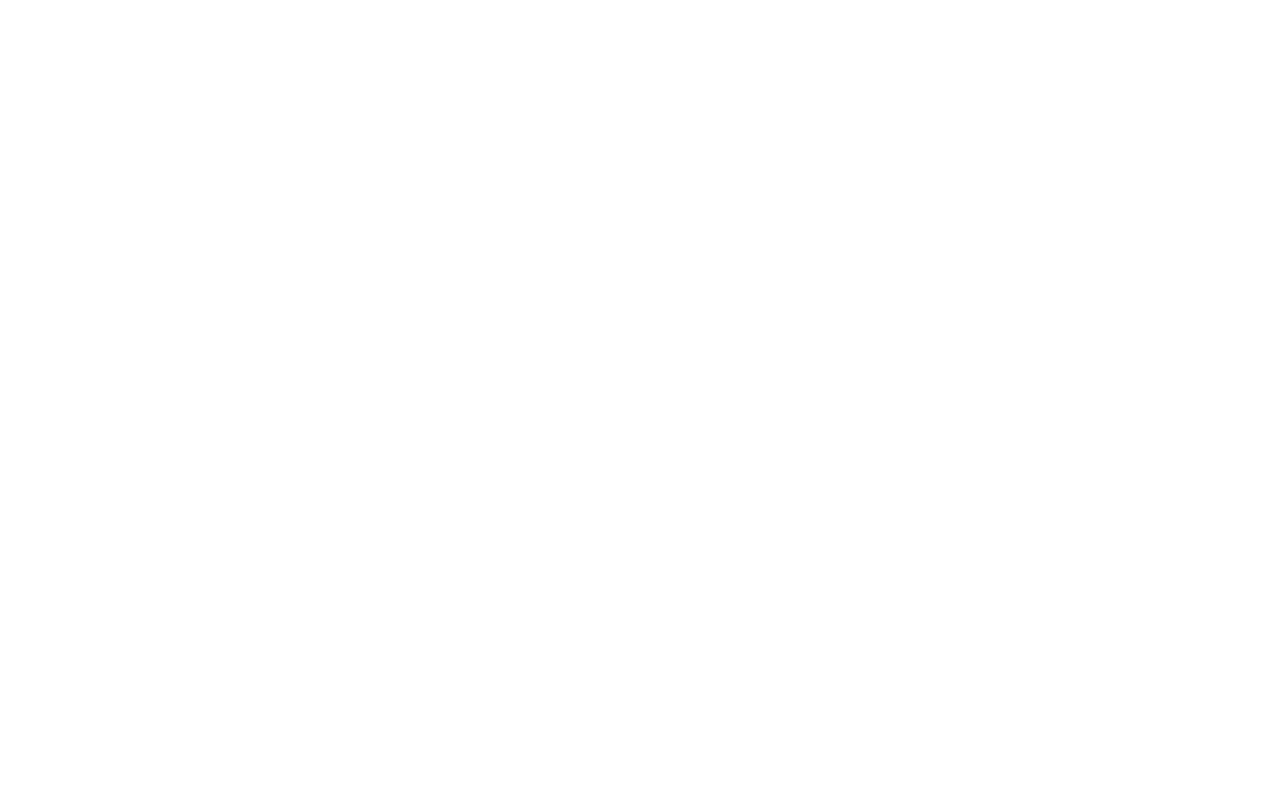
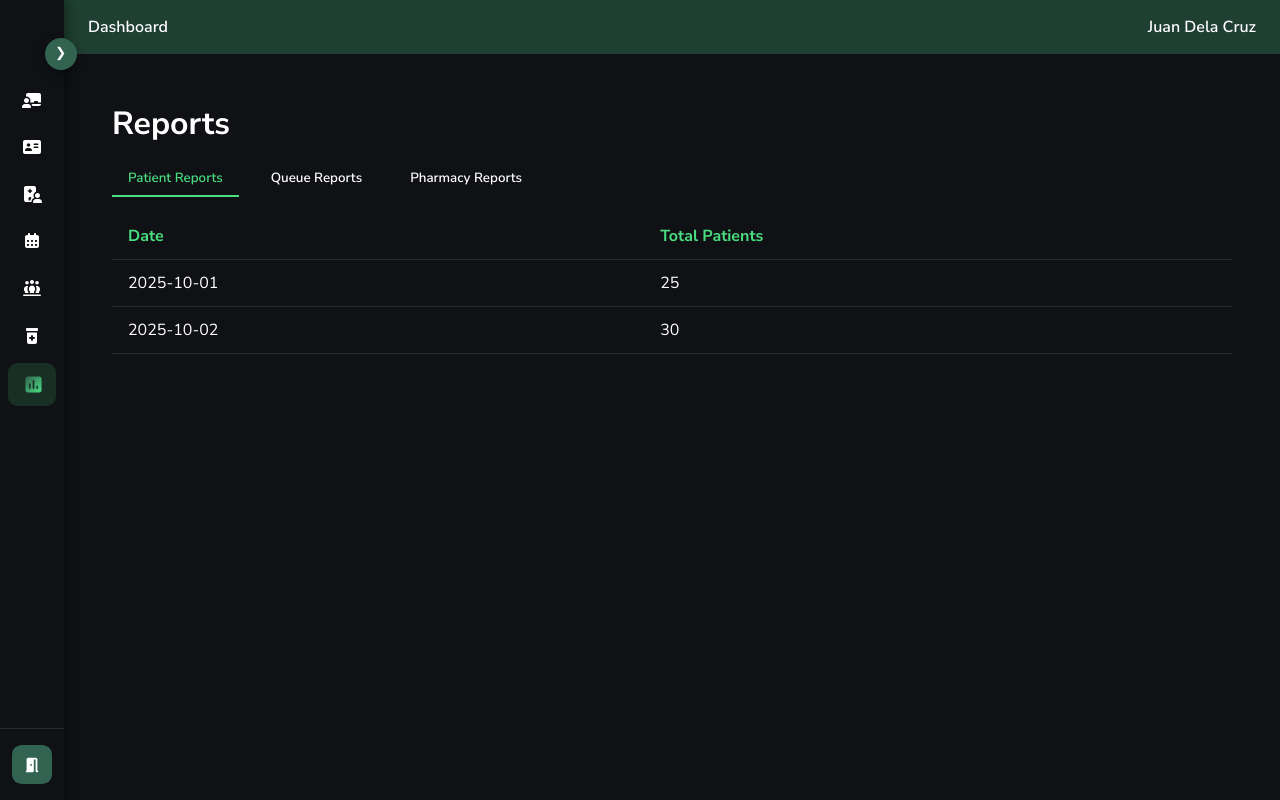
Before and after one commit to AspiringSaint/rhcms-1, a React (Vite) app: page /admin/reports in a window 1280 px wide. Built offline with nearby package versions, Linux system fonts and the light colour scheme.

Commit message:
added the initial ui for reports

```diff
--- a/src/App.jsx
+++ b/src/App.jsx
@@ -24,6 +24,7 @@
 
 import QueuePage from './components/queues/QueuePage';
 import PharmacyPage from './components/pharmacy/PharmacyPage';
+import ReportsPage from './components/reports/ReportPage';
 
 const App = () => {
   return (
@@ -57,6 +58,7 @@
 
           <Route path='queues' element={<QueuePage />} />
           <Route path='pharmacy' element={<PharmacyPage />} />
+          <Route path='reports' element={<ReportsPage />}/>
         </Route>
 
       </Routes>
--- /dev/null
+++ b/src/components/reports/ReportPage.jsx
@@ -0,0 +1,102 @@
+import { useState } from "react";
+import '../../styles/components/reports/ReportPage.css'
+
+const dummyPatientReport = [
+    { date: "2025-10-01", totalPatients: 25 },
+    { date: "2025-10-02", totalPatients: 30 },
+];
+
+const dummyQueueReport = [
+    { specialty: "Internal Medicine", avgWaitTime: "15 min", priorityPatients: 5, totalSeen: 20 },
+    { specialty: "Pediatrics", avgWaitTime: "10 min", priorityPatients: 2, totalSeen: 12 },
+];
+
+const dummyPharmacyReport = [
+    { medicine: "Paracetamol 500mg", dispensed: 50, stockRemaining: 20 },
+    { medicine: "Iron 65mg", dispensed: 30, stockRemaining: 10 },
+];
+
+const ReportsPage = () => {
+    const [activeTab, setActiveTab] = useState("Patient Reports");
+
+    const tabNames = ["Patient Reports", "Queue Reports", "Pharmacy Reports"];
+
+    return (
+        <div className="reports-page">
+            <h1>Reports</h1>
+
+            {/* Tabs */}
+            <div className="reports-tabs">
+                {tabNames.map(tab => (
+                    <button
+                        key={tab}
+                        className={activeTab === tab ? "active" : ""}
+                        onClick={() => setActiveTab(tab)}
+                    >
+                        {tab}
+                    </button>
+                ))}
+            </div>
+
+            {/* Tab Contents */}
+            {activeTab === "Patient Reports" && (
+                <table className="reports-table">
+                    <thead>
+                        <tr>
+                            <th>Date</th><th>Total Patients</th>
+                        </tr>
+                    </thead>
+                    <tbody>
+                        {dummyPatientReport.map((r, index) => (
+                            <tr key={index}>
+                                <td>{r.date}</td>
+                                <td>{r.totalPatients}</td>
+                            </tr>
+                        ))}
+                    </tbody>
+                </table>
+            )}
+
+            {activeTab === "Queue Reports" && (
+                <table className="reports-table">
+                    <thead>
+                        <tr>
+                            <th>Specialty</th><th>Avg Wait Time</th><th>Priority Patients</th><th>Total Seen</th>
+                        </tr>
+                    </thead>
+                    <tbody>
+                        {dummyQueueReport.map((r, index) => (
+                            <tr key={index}>
+                                <td>{r.specialty}</td>
+                                <td>{r.avgWaitTime}</td>
+                                <td>{r.priorityPatients}</td>
+                                <td>{r.totalSeen}</td>
+                            </tr>
+                        ))}
+                    </tbody>
+                </table>
+            )}
+
+            {activeTab === "Pharmacy Reports" && (
+                <table className="reports-table">
+                    <thead>
+                        <tr>
+                            <th>Medicine</th><th>Dispensed</th><th>Stock Remaining</th>
+                        </tr>
+                    </thead>
+                    <tbody>
+                        {dummyPharmacyReport.map((r, index) => (
+                            <tr key={index}>
+                                <td>{r.medicine}</td>
+                                <td>{r.dispensed}</td>
+                                <td>{r.stockRemaining}</td>
+                            </tr>
+                        ))}
+                    </tbody>
+                </table>
+            )}
+        </div>
+    );
+};
+
+export default ReportsPage;
--- /dev/null
+++ b/src/styles/components/reports/ReportPage.css
@@ -0,0 +1,60 @@
+.reports-page {
+    padding: 1.5rem;
+    color: white;
+    font-family: 'Inter', sans-serif;
+    background-color: #0f1115;
+    min-height: 100%;
+    box-sizing: border-box;
+}
+
+.reports-page h1 {
+    margin-bottom: 1rem;
+}
+
+.reports-tabs {
+    display: flex;
+    gap: 1rem;
+    margin-bottom: 1rem;
+}
+
+.reports-tabs button {
+    padding: 0.5rem 1rem;
+    background: transparent;
+    border: none;
+    border-bottom: 2px solid transparent;
+    color: white;
+    cursor: pointer;
+    font-weight: 600;
+    transition: all 0.3s ease;
+}
+
+.reports-tabs button:hover {
+    border-bottom: 2px solid #4ade80;
+}
+
+.reports-tabs button.active {
+    border-bottom: 2px solid #4ade80;
+    color: #4ade80;
+}
+
+.reports-table {
+    width: 100%;
+    border-collapse: collapse;
+    margin-top: 1rem;
+}
+
+.reports-table th,
+.reports-table td {
+    padding: 0.75rem 1rem;
+    text-align: left;
+    border-bottom: 1px solid rgba(255,255,255,0.1);
+}
+
+.reports-table th {
+    font-weight: 700;
+    color: #4ade80;
+}
+
+.reports-table tr:hover {
+    background: rgba(74, 222, 128, 0.05);
+}
```
